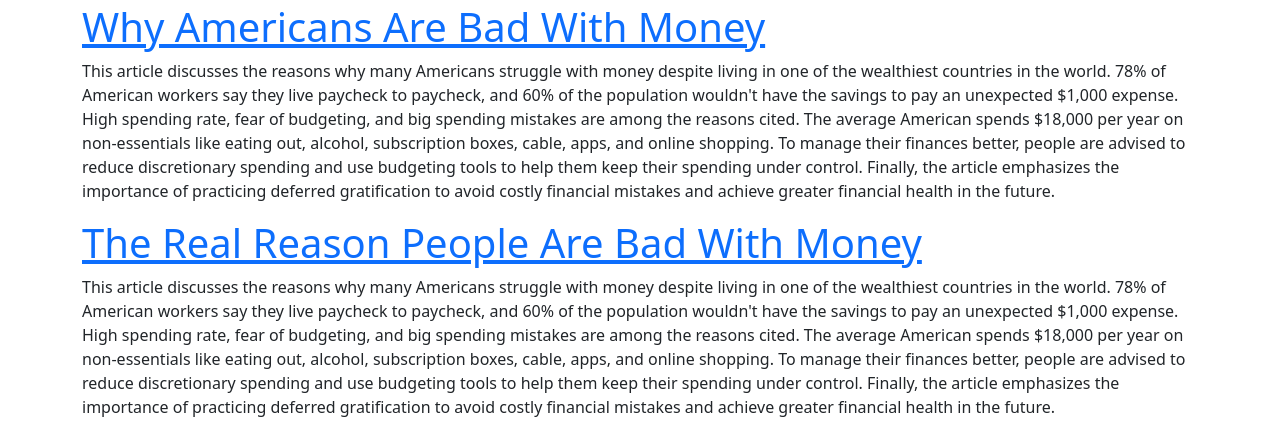
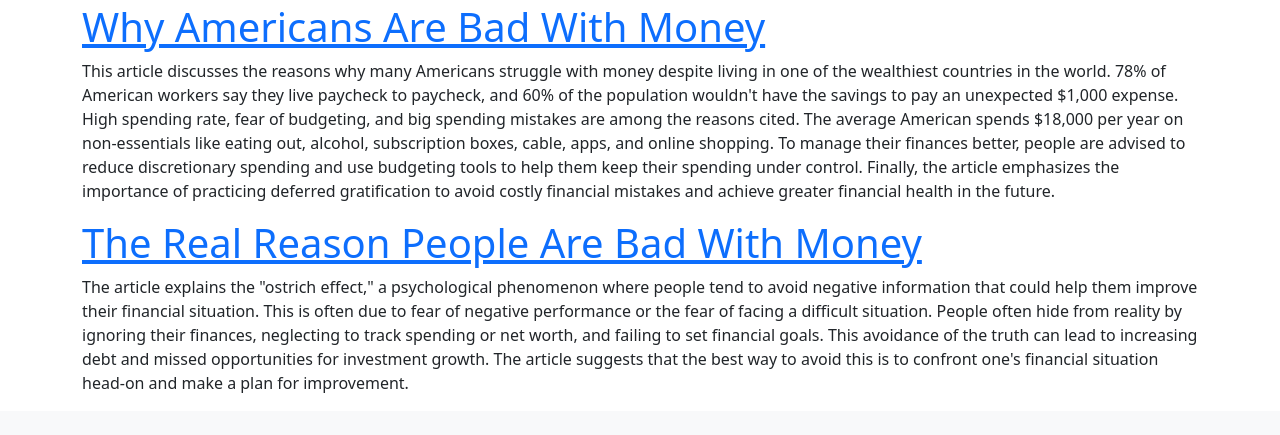
Before and after one commit to sumiv/PennyPinch, a Flask app: page /PennyPinch/templates/resources.html in a window 1280 px wide. Shown: the part 599-1034 px from the top of the page. After the commit the page ends 992 px from the top, so only its background shows below. Run offline with Flask 2, Linux system fonts and the light colour scheme.

Commit message:
resources

```diff
--- a/templates/resources.html
+++ b/templates/resources.html
@@ -29,7 +29,7 @@
 <article>
     <h1><a href="https://medium.com/long-term-perspective/the-real-reason-people-are-bad-with-money-4421d3201dd9" title="Fourth Article">The Real Reason People Are Bad With Money</a></h1>
     <!-- <img src="" alt="" /> -->
-    <p>This article discusses the reasons why many Americans struggle with money despite living in one of the wealthiest countries in the world. 78% of American workers say they live paycheck to paycheck, and 60% of the population wouldn't have the savings to pay an unexpected $1,000 expense. High spending rate, fear of budgeting, and big spending mistakes are among the reasons cited. The average American spends $18,000 per year on non-essentials like eating out, alcohol, subscription boxes, cable, apps, and online shopping. To manage their finances better, people are advised to reduce discretionary spending and use budgeting tools to help them keep their spending under control. Finally, the article emphasizes the importance of practicing deferred gratification to avoid costly financial mistakes and achieve greater financial health in the future.</p>
+    <p>The article explains the "ostrich effect," a psychological phenomenon where people tend to avoid negative information that could help them improve their financial situation. This is often due to fear of negative performance or the fear of facing a difficult situation. People often hide from reality by ignoring their finances, neglecting to track spending or net worth, and failing to set financial goals. This avoidance of the truth can lead to increasing debt and missed opportunities for investment growth. The article suggests that the best way to avoid this is to confront one's financial situation head-on and make a plan for improvement.</p>
 </article>
 
 {% endblock %}
```
